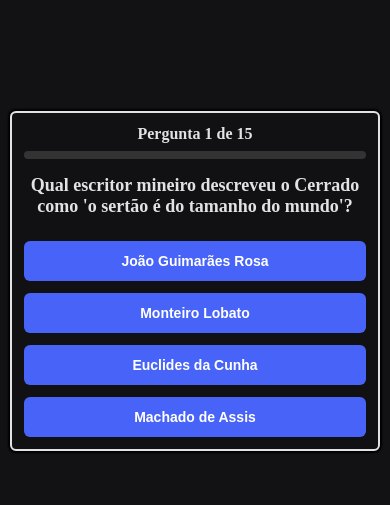
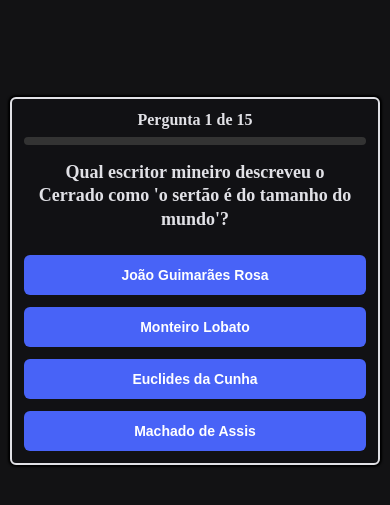
Before and after one commit to gabrielmontalvaosouza-gif/Estagio, a plain HTML site: page index.html in a window 390 px wide. Both pictures are taken after a click on the button "Começar Quiz!". Shown: the part 141-646 px from the top of the page. Drawn offline with Linux system fonts and the light colour scheme.

Commit message:
Update style.css

```diff
--- a/style.css
+++ b/style.css
@@ -194,9 +194,20 @@ body.finish {
 
 /* ===================== RESPONSIVIDADE ===================== */
 @media (max-width: 768px) {
-    .question {
-        font-size: 20px;
-    }
+  .question {
+    white-space: normal !important; /* Permite quebra de linha */
+    word-wrap: break-word;           /* Quebra palavras grandes se precisar */
+    font-size: 18px;                 /* Ajuste o tamanho para caber melhor */
+    line-height: 1.3;
+    padding: 0 10px;                 /* Espaço interno nas laterais */
+  }
+
+  .container {
+    max-width: 100%;
+    padding: 10px 15px;
+  }
+
+
 
     .answers-container {
         grid-template-columns: 1fr; /* Respostas em 1 coluna */
```
